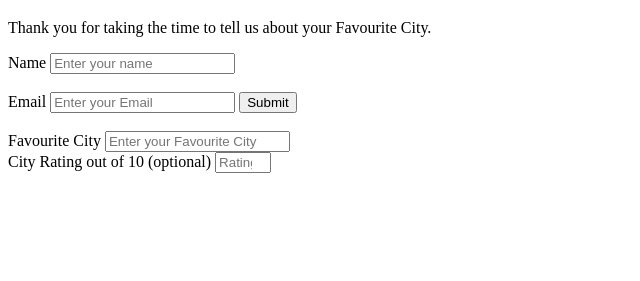
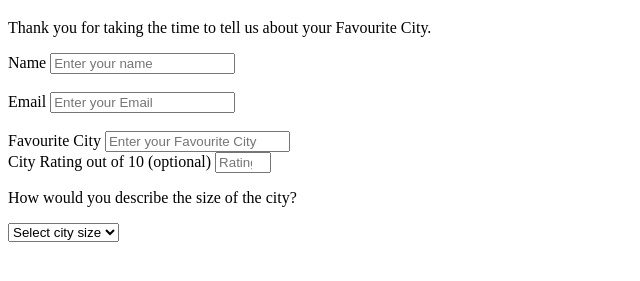
Before and after one commit to Ren-MM/Survey-Form, a plain HTML site: page index.html in a window 1280 px wide. Shown: the part 61-342 px from the top of the page, without its empty margins (0-640 px from the left). Drawn offline with Linux system fonts and the light colour scheme.

Commit message:
commit on master

```diff
--- a/index.html
+++ b/index.html
@@ -35,7 +35,7 @@
             placeholder="Enter your Email"
             required
           />
-          <button type="submit">Submit</button>
+          <!-- <button type="submit">Submit</button> -->
         </div>
         <br>
         <div class="form-group">
@@ -61,6 +61,17 @@
               placeholder="Rating"
             />
           </div>
+          <div class="form-group">
+            <p>How would you describe the size of the city?</p>
+            <select id="dropdown" name="role" class="form-control" required>
+              <option disabled selected value>Select city size</option>
+              <option value="large">Large City</option>
+              <option value="medium">Medium City</option>
+              <option value="small">Small City</option>
+              <option value="sprawling">Sprawling City</option>
+              <option value="not-sure">I'm not sure</option>
+            </select>
+          </div>
     </form>
 
 </body>
```
